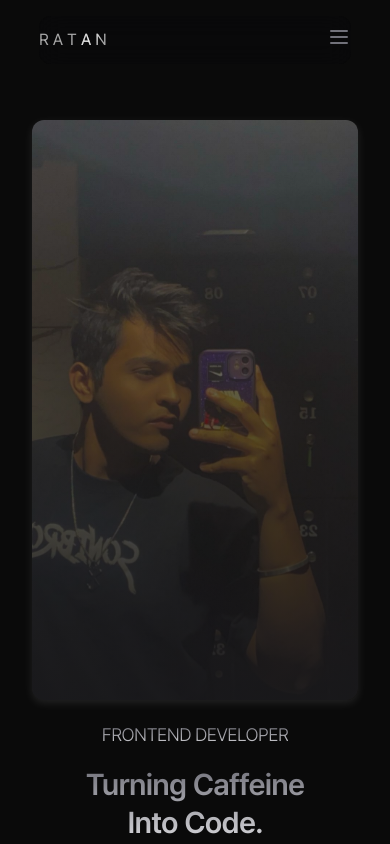
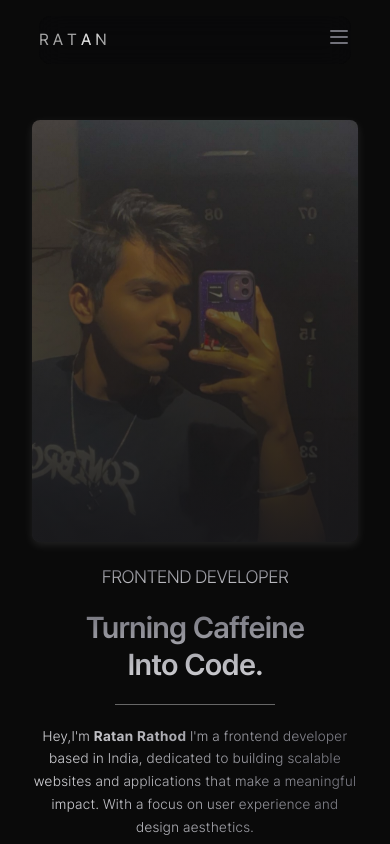
Before and after one commit to ratanz/Portfolio, a Next.js app: page / in a window 390 px wide. Shown: the top 844 px of the page. Built offline with nearby package versions, Linux system fonts and the light colour scheme.

Commit message:
mobile homepage v1

```diff
--- a/components/Homepage.tsx
+++ b/components/Homepage.tsx
@@ -124,16 +124,16 @@ const Homepage = () => {
         <div className="w-full sm:w-2/3 lg:w-[30%] flex justify-center  mt-16 lg:mt-4">
           <div
             ref={imageContainerRef}
-            className="pic relative rounded-xl w-full h-full sm:w-72 sm:h-72 md:w-80 md:h-80 lg:w-96 lg:h-96 overflow-hidden transform hover:scale-[1.04] transition-all duration-300 shadow-[0_3px_10px_rgba(255,255,255,0.1)]"
+            className="pic relative rounded-lg w-full h-full sm:w-72 sm:h-72 md:w-80 md:h-80 lg:w-96 lg:h-96 overflow-hidden transform hover:scale-[1.04] transition-all duration-300 shadow-[0_3px_10px_rgba(255,255,255,0.1)]"
             style={{ opacity: 0 }}
           >
-            <div className="absolute inset-0 bg-gradient-to-t from-zinc-900/90 to-transparent z-10"></div>
+            <div className="absolute inset-0 bg-gradient-to-t from-zinc-900/90 to-transparent z-10"></div> {/* gradient overlay */}
             <Image
               src="/images/me3.jpg"
               alt="Ratan Rathod"
               width={500}
               height={500}
-              className="w-full h-full object-cover"
+              className="w-full h-[50vh] object-cover"
               priority
             />
           </div>
```
